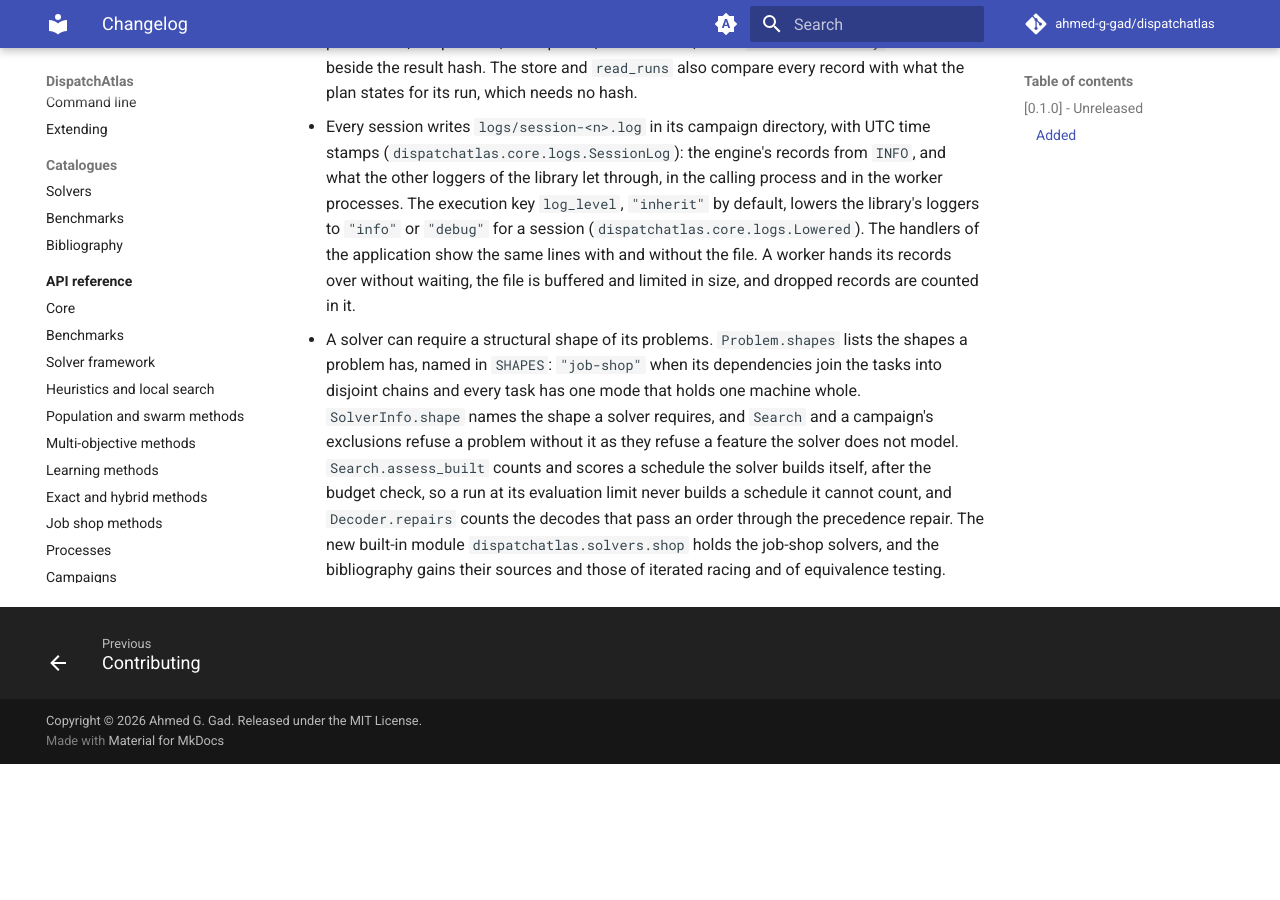
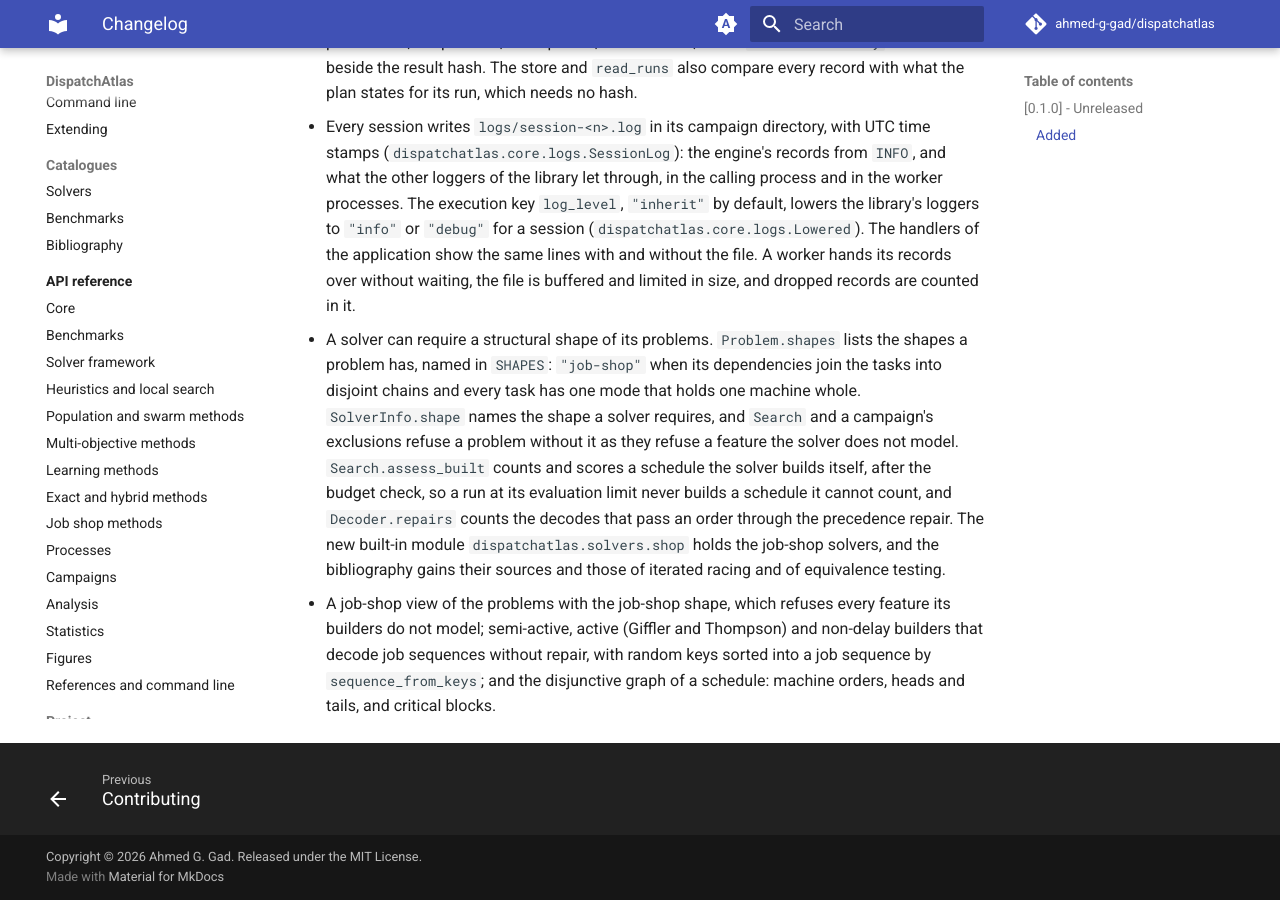
Before and after one commit to Ahmed-G-Gad/dispatchatlas, an MkDocs documentation site: the page built from docs/changelog.md, in a window 1280 px wide and 900 px high, scrolled down 6713 px. Built offline with MkDocs 1.6.1 and Material for MkDocs 9.7.7, drawn with Linux system fonts in a browser that asks for light colours; comment, search, counter and statistics services are not loaded; before the commit the page ends 7477 px from its top, so only the background shows below that.

Commit message:
List the job-shop view, builders and graph in the API reference and the changelog

```diff
--- a/CHANGELOG.md
+++ b/CHANGELOG.md
@@ -339,3 +339,9 @@ and this project adheres to [Semantic Versioning](https://semver.org/spec/v2.0.0
   `dispatchatlas.solvers.shop` holds the job-shop solvers, and the
   bibliography gains their sources and those of iterated racing and of
   equivalence testing.
+- A job-shop view of the problems with the job-shop shape, which refuses every
+  feature its builders do not model; semi-active, active (Giffler and
+  Thompson) and non-delay builders that decode job sequences without repair,
+  with random keys sorted into a job sequence by `sequence_from_keys`; and the
+  disjunctive graph of a schedule: machine orders, heads and tails, and
+  critical blocks.
```
Also changed, not shown: docs/api/solvers-shop.md (+6 -0 lines).
